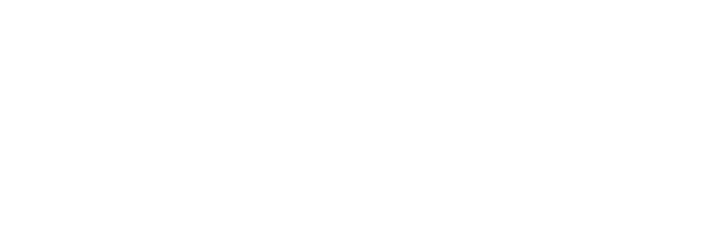
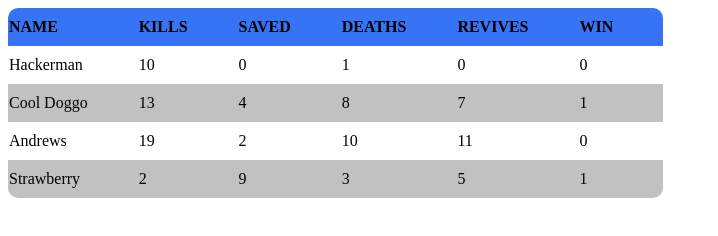
Before and after one commit to acciojob/Styled-Table-mohammaduzer07, a website: page main.html in a window 1280 px wide. Shown: the whole page, without its empty margins (0-718 px from the left). Drawn offline with Linux system fonts and the light colour scheme.

Commit message:
created a submission

```diff
--- a/main.html
+++ b/main.html
@@ -9,6 +9,52 @@
 </head>
 <body>
     <!-- add table here -->
+	<table>
+		<thead>
+			<tr id="eg1" align="left">
+				<th>NAME</th>
+				<th>KILLS</th>
+				<th>SAVED</th>
+				<th>DEATHS</th>
+				<th>REVIVES</th>
+				<th>WIN</th>
+			</tr>
+			<tbody>
+				<tr>
+					<td>Hackerman</td>
+					<td>10</td>
+					<td>0</td>
+					<td>1</td>
+					<td>0</td>
+					<td>0</td>
+				</tr>
+				<tr>
+					<td>Cool Doggo</td>
+					<td>13</td>
+					<td>4</td>
+					<td>8</td>
+					<td>7</td>
+					<td>1</td>
+				</tr>
+				<tr>
+					<td>Andrews</td>
+					<td>19</td>
+					<td>2</td>
+					<td>10</td>
+					<td>11</td>
+					<td>0</td>
+				</tr>
+				<tr>
+					<td>Strawberry</td>
+					<td>2</td>
+					<td>9</td>
+					<td>3</td>
+					<td>5</td>
+					<td>1</td>
+				</tr>
+			</tbody>
+		</thead>
+	</table>
 
 
 </body>
--- a/styles.css
+++ b/styles.css
@@ -1 +1,18 @@
 /* your code */
+table{
+	border-radius: 10px;
+	border-collapse: collapse;
+	overflow: hidden;
+}
+th{
+	background-color: #3773F5;
+}
+td, th{
+	text-align: left;
+	padding-top: 10px;
+	padding-bottom: 10px;
+	padding-right: 50px;
+}
+tr:nth-child(even){
+	background-color: #C1C1C1;
+}
```
Also changed, not shown: script.js (line endings or trailing spaces).
